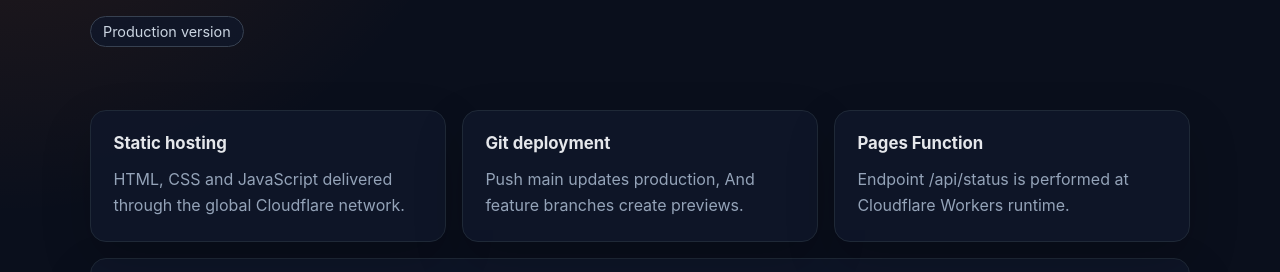
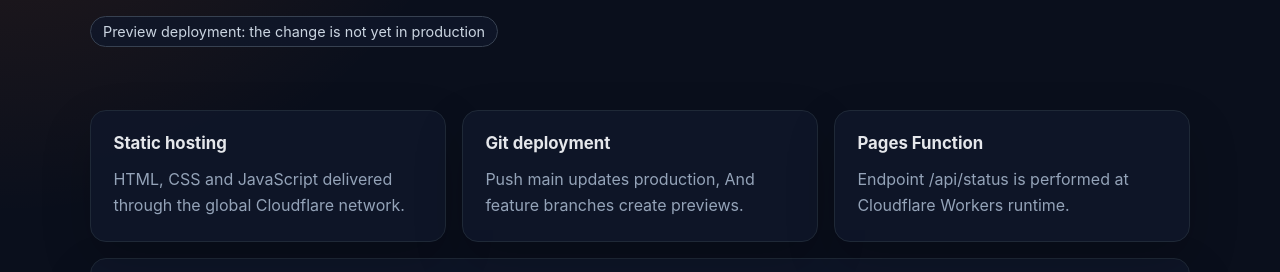
Before and after one commit to Kostaiev/Cloudflare_pages, a website: page public/index.html in a window 1280 px wide. Shown: the part 297-569 px from the top of the page. Drawn offline with Linux system fonts and the light colour scheme; no server answers.

Commit message:
feat: add preview deployment banner

```diff
--- a/public/index.html
+++ b/public/index.html
@@ -42,7 +42,7 @@
         </p>
 
         <p class="preview-note">
-          Production version
+          Preview deployment: the change is not yet in production
         </p>
       </header>
 
```
